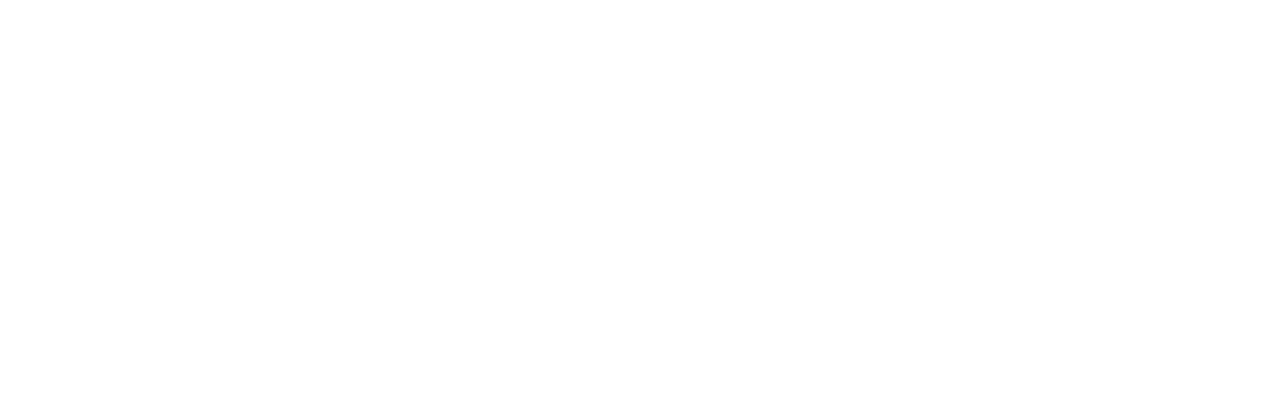
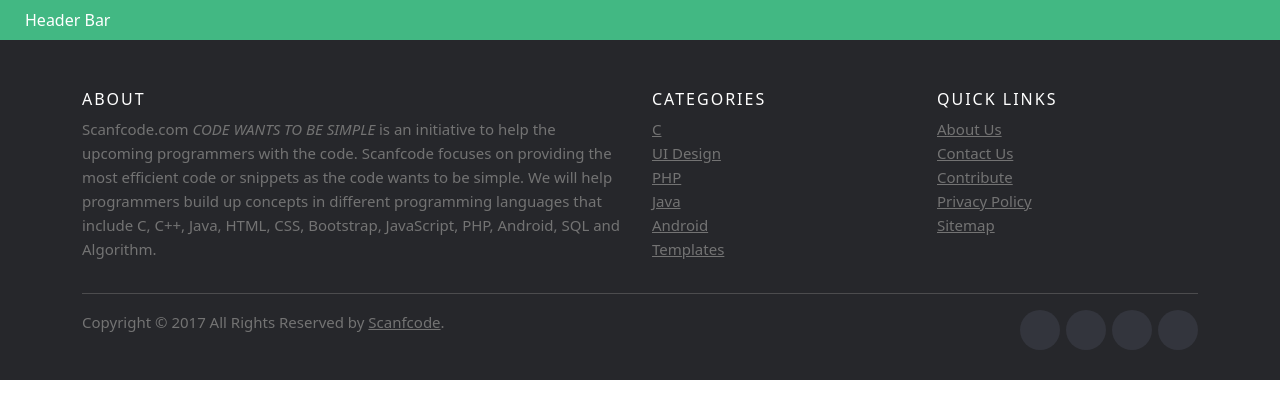
Before and after one commit to Jong-youn/book-stack, a Vue app in the folder frontend/: page / in a window 1280 px wide. Shown: the top 418 px of the page. Built offline with nearby package versions, Linux system fonts and the light colour scheme.

Commit message:
layout roughly

```diff
--- a/frontend/package.json
+++ b/frontend/package.json
@@ -9,6 +9,8 @@
   },
   "dependencies": {
     "axios": "^0.26.1",
+    "bootstrap": "^5.1.3",
+    "bootstrap-vue": "^2.21.2",
     "core-js": "^3.8.3",
     "vue": "^2.6.14",
     "vue-router": "^3.5.3",
--- a/frontend/src/App.vue
+++ b/frontend/src/App.vue
@@ -1,23 +1,24 @@
 <template>
   <div id="app">
+    <header-bar></header-bar>
+    <footer-bar></footer-bar>
   </div>
 </template>
 
 <script>
+import HeaderBar from './components/layout/HeaderBar.vue'
+import FooterBar from './components/layout/FooterBar.vue'
 
 export default {
   components: {
+    HeaderBar,
+    FooterBar
   }
 }
 </script>
 
 <style>
-#app {
-  font-family: Avenir, Helvetica, Arial, sans-serif;
-  -webkit-font-smoothing: antialiased;
-  -moz-osx-font-smoothing: grayscale;
-  text-align: center;
-  color: #2c3e50;
-  margin-top: 60px;
+body {
+  margin: 0;
 }
 </style>
--- /dev/null
+++ b/frontend/src/components/layout/FooterBar.vue
@@ -0,0 +1,227 @@
+<template>
+  <footer class="site-footer">
+    <div class="container">
+      <div class="row">
+        <div class="col-sm-12 col-md-6">
+          <h6>About</h6>
+          <p class="text-justify">Scanfcode.com <i>CODE WANTS TO BE SIMPLE </i> is an initiative  to help the upcoming programmers with the code. Scanfcode focuses on providing the most efficient code or snippets as the code wants to be simple. We will help programmers build up concepts in different programming languages that include C, C++, Java, HTML, CSS, Bootstrap, JavaScript, PHP, Android, SQL and Algorithm.</p>
+        </div>
+
+      <div class="col-xs-6 col-md-3">
+        <h6>Categories</h6>
+        <ul class="footer-links">
+          <li><a href="http://scanfcode.com/category/c-language/">C</a></li>
+          <li><a href="http://scanfcode.com/category/front-end-development/">UI Design</a></li>
+          <li><a href="http://scanfcode.com/category/back-end-development/">PHP</a></li>
+          <li><a href="http://scanfcode.com/category/java-programming-language/">Java</a></li>
+          <li><a href="http://scanfcode.com/category/android/">Android</a></li>
+          <li><a href="http://scanfcode.com/category/templates/">Templates</a></li>
+        </ul>
+      </div>
+
+        <div class="col-xs-6 col-md-3">
+          <h6>Quick Links</h6>
+          <ul class="footer-links">
+            <li><a href="http://scanfcode.com/about/">About Us</a></li>
+            <li><a href="http://scanfcode.com/contact/">Contact Us</a></li>
+            <li><a href="http://scanfcode.com/contribute-at-scanfcode/">Contribute</a></li>
+            <li><a href="http://scanfcode.com/privacy-policy/">Privacy Policy</a></li>
+            <li><a href="http://scanfcode.com/sitemap/">Sitemap</a></li>
+          </ul>
+        </div>
+      </div>
+      <hr>
+    </div>
+
+    <div class="container">
+      <div class="row">
+        <div class="col-md-8 col-sm-6 col-xs-12">
+          <p class="copyright-text">Copyright &copy; 2017 All Rights Reserved by
+        <a href="#">Scanfcode</a>.
+          </p>
+        </div>
+
+        <div class="col-md-4 col-sm-6 col-xs-12">
+          <ul class="social-icons">
+            <li><a class="facebook" href="#"><i class="fa fa-facebook"></i></a></li>
+            <li><a class="twitter" href="#"><i class="fa fa-twitter"></i></a></li>
+            <li><a class="dribbble" href="#"><i class="fa fa-dribbble"></i></a></li>
+            <li><a class="linkedin" href="#"><i class="fa fa-linkedin"></i></a></li>
+          </ul>
+        </div>
+      </div>
+    </div>
+  </footer>
+</template>
+
+<script>
+export default {
+
+}
+</script>
+
+<style scoped>
+.site-footer
+{
+  background-color:#26272b;
+  padding:45px 0 20px;
+  font-size:15px;
+  line-height:24px;
+  color:#737373;
+}
+.site-footer hr
+{
+  border-top-color:#bbb;
+  opacity:0.5
+}
+.site-footer hr.small
+{
+  margin:20px 0
+}
+.site-footer h6
+{
+  color:#fff;
+  font-size:16px;
+  text-transform:uppercase;
+  margin-top:5px;
+  letter-spacing:2px
+}
+.site-footer a
+{
+  color:#737373;
+}
+.site-footer a:hover
+{
+  color:#3366cc;
+  text-decoration:none;
+}
+.footer-links
+{
+  padding-left:0;
+  list-style:none
+}
+.footer-links li
+{
+  display:block
+}
+.footer-links a
+{
+  color:#737373
+}
+.footer-links a:active,.footer-links a:focus,.footer-links a:hover
+{
+  color:#3366cc;
+  text-decoration:none;
+}
+.footer-links.inline li
+{
+  display:inline-block
+}
+.site-footer .social-icons
+{
+  text-align:right
+}
+.site-footer .social-icons a
+{
+  width:40px;
+  height:40px;
+  line-height:40px;
+  margin-left:6px;
+  margin-right:0;
+  border-radius:100%;
+  background-color:#33353d
+}
+.copyright-text
+{
+  margin:0
+}
+@media (max-width:991px)
+{
+  .site-footer [class^=col-]
+  {
+    margin-bottom:30px
+  }
+}
+@media (max-width:767px)
+{
+  .site-footer
+  {
+    padding-bottom:0
+  }
+  .site-footer .copyright-text,.site-footer .social-icons
+  {
+    text-align:center
+  }
+}
+.social-icons
+{
+  padding-left:0;
+  margin-bottom:0;
+  list-style:none
+}
+.social-icons li
+{
+  display:inline-block;
+  margin-bottom:4px
+}
+.social-icons li.title
+{
+  margin-right:15px;
+  text-transform:uppercase;
+  color:#96a2b2;
+  font-weight:700;
+  font-size:13px
+}
+.social-icons a{
+  background-color:#eceeef;
+  color:#818a91;
+  font-size:16px;
+  display:inline-block;
+  line-height:44px;
+  width:44px;
+  height:44px;
+  text-align:center;
+  margin-right:8px;
+  border-radius:100%;
+  -webkit-transition:all .2s linear;
+  -o-transition:all .2s linear;
+  transition:all .2s linear
+}
+.social-icons a:active,.social-icons a:focus,.social-icons a:hover
+{
+  color:#fff;
+  background-color:#29aafe
+}
+.social-icons.size-sm a
+{
+  line-height:34px;
+  height:34px;
+  width:34px;
+  font-size:14px
+}
+.social-icons a.facebook:hover
+{
+  background-color:#3b5998
+}
+.social-icons a.twitter:hover
+{
+  background-color:#00aced
+}
+.social-icons a.linkedin:hover
+{
+  background-color:#007bb6
+}
+.social-icons a.dribbble:hover
+{
+  background-color:#ea4c89
+}
+@media (max-width:767px)
+{
+  .social-icons li.title
+  {
+    display:block;
+    margin-right:0;
+    font-weight:600
+  }
+}
+</style>
--- /dev/null
+++ b/frontend/src/components/layout/HeaderBar.vue
@@ -0,0 +1,21 @@
+<template>
+  <div class="header">
+    Header Bar
+  </div>
+</template>
+
+<script>
+export default {
+
+}
+</script>
+
+<style scoped>
+.header {
+  background-color: #42b883;
+  color: white;
+  padding: 8px 8px 8px 25px;
+  display: flex;
+  align-items: center;
+}
+</style>
--- a/frontend/src/main.js
+++ b/frontend/src/main.js
@@ -1,7 +1,12 @@
 import Vue from 'vue'
 import App from './App.vue'
+import BootstrapVue from 'bootstrap-vue'
+import 'bootstrap/dist/css/bootstrap.min.css'
+import 'bootstrap-vue/dist/bootstrap-vue.css'
 
 Vue.config.productionTip = false
+
+Vue.use(BootstrapVue)
 
 new Vue({
   render: h => h(App),
```
Also changed, not shown: 1 other file (tests, documents, lock files or other folders).
